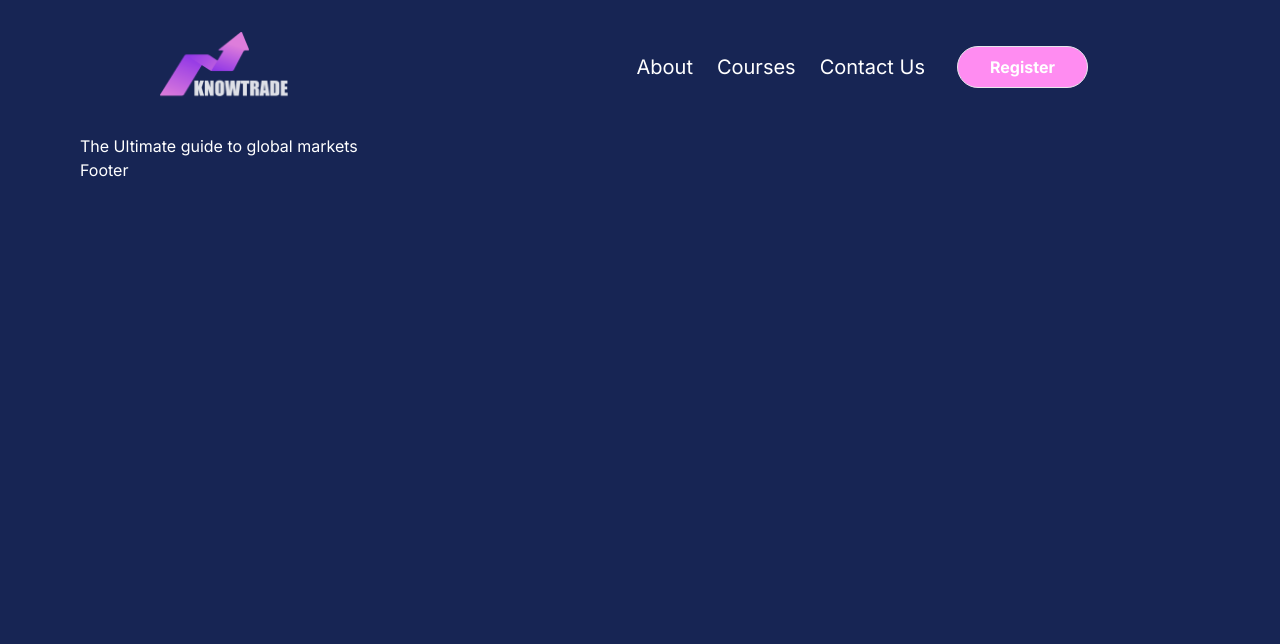
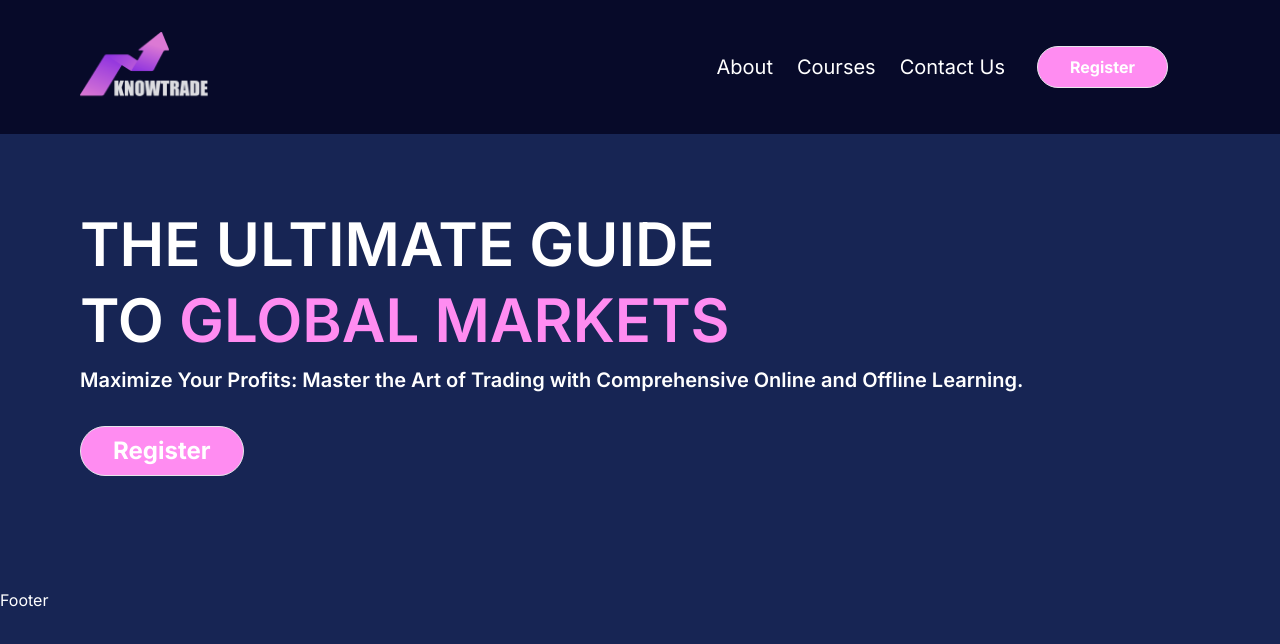
Before and after one commit to mansisuresh8/know-trade, a Next.js app: page / in a window 1280 px wide. Shown: the top 644 px of the page. Built offline with nearby package versions, Linux system fonts and the light colour scheme.

Commit message:
start hero section

```diff
--- a/src/app/layout.jsx
+++ b/src/app/layout.jsx
@@ -14,7 +14,7 @@ export const metadata = {
 export default function RootLayout({ children }) {
   return (
     <html lang="en">
-      <body className={`${inter.className} bg-blue-950 text-white px-20`}>
+      <body className={`${inter.className} bg-blue-950 text-white`}>
         <Header />
         {children}
         <Footer />
--- a/src/components/Header.jsx
+++ b/src/components/Header.jsx
@@ -4,7 +4,7 @@ import Link from "next/link";
 
 const Header = () => {
   return (
-    <section className="px-20 py-8 ">
+    <section className="px-20 py-8 bg-[#070A29]">
       <div className="flex justify-between items-center">
         <Link href={"/"}>
           <div className="w-32">
@@ -23,10 +23,10 @@ const Header = () => {
             <p>Contact Us</p>
           </div>
           <section className="hidden lg:block">
-            <div className="bg-[#FF8CF1] text-white rounded-full border border-orange-6 px-8 py-2 transition ease-in-out hover:-translate-y-1 hover:scale-110 duration-300">
+            <div className="bg-[#FF8CF1] text-white rounded-full border px-8 py-2 transition ease-in-out hover:-translate-y-1 hover:scale-110 duration-300">
               <button className="font-bold">Register</button>
             </div>
-          </section>{" "}
+          </section>
         </div>
       </div>
     </section>
--- a/src/components/home/HeroSection.jsx
+++ b/src/components/home/HeroSection.jsx
@@ -2,8 +2,24 @@ import React from "react";
 
 const HeroSection = () => {
   return (
-    <div>
-      <p>The Ultimate guide to global markets</p>
+    <div className="flex justify-between items-center px-20 py-20">
+      <div className="text-6xl font-semibold">
+        <p className="">THE ULTIMATE GUIDE</p>
+        <p className="py-4">
+          TO <span className="text-[#FF8CF1]">GLOBAL MARKETS</span>
+        </p>
+        <p className="text-xl">
+          Maximize Your Profits: Master the Art of Trading with Comprehensive
+          Online and Offline Learning.
+        </p>
+        <section className="text-2xl py-8 flex justify-between items-center">
+          <div className="bg-[#FF8CF1] text-white rounded-full border px-8 py-2 transition ease-in-out hover:-translate-y-1 hover:scale-110 duration-300">
+            <button className="font-bold">Register</button>
+          </div>
+        </section>
+      </div>
+
+      <div></div>
     </div>
   );
 };
```
Also changed, not shown: public/images/home/hero-section-1.png (added), public/images/home/hero-section-2.png (added).
